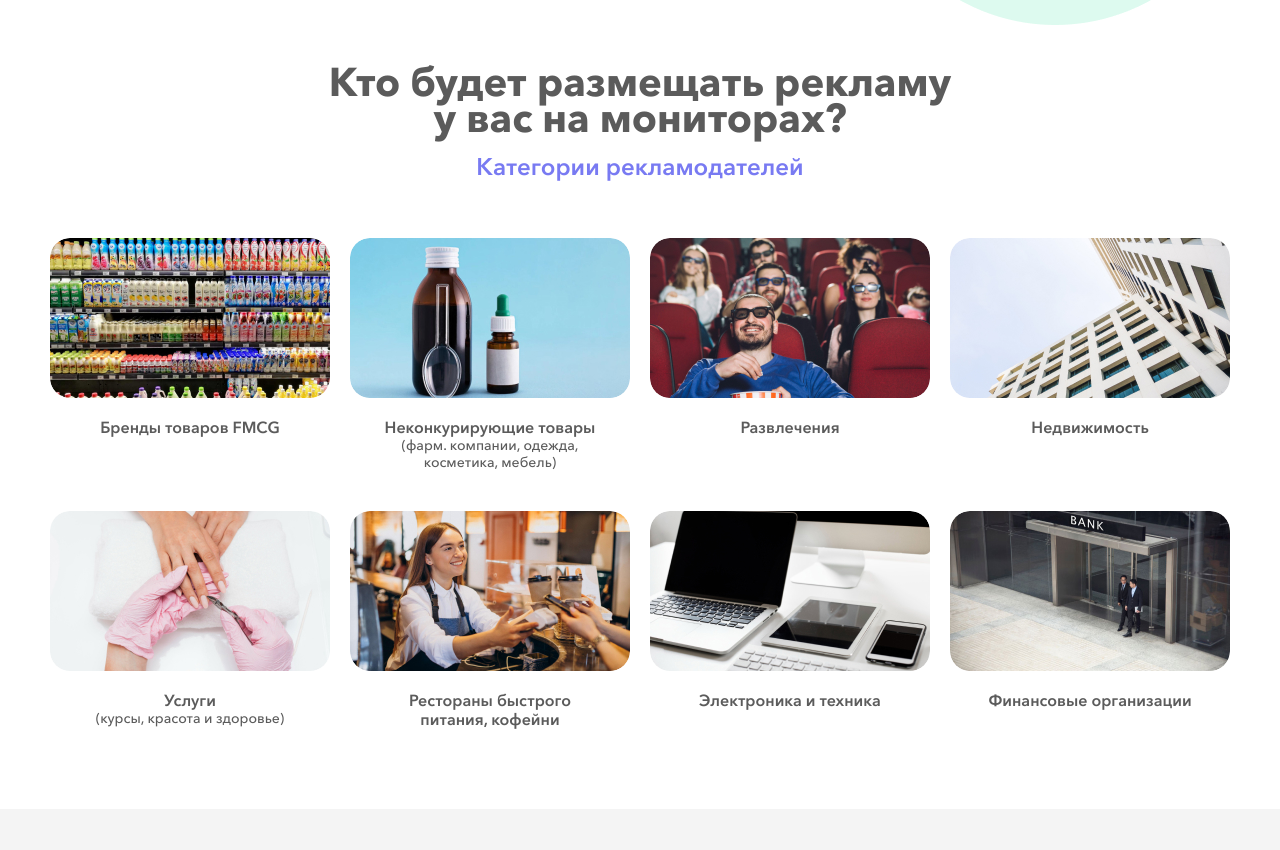
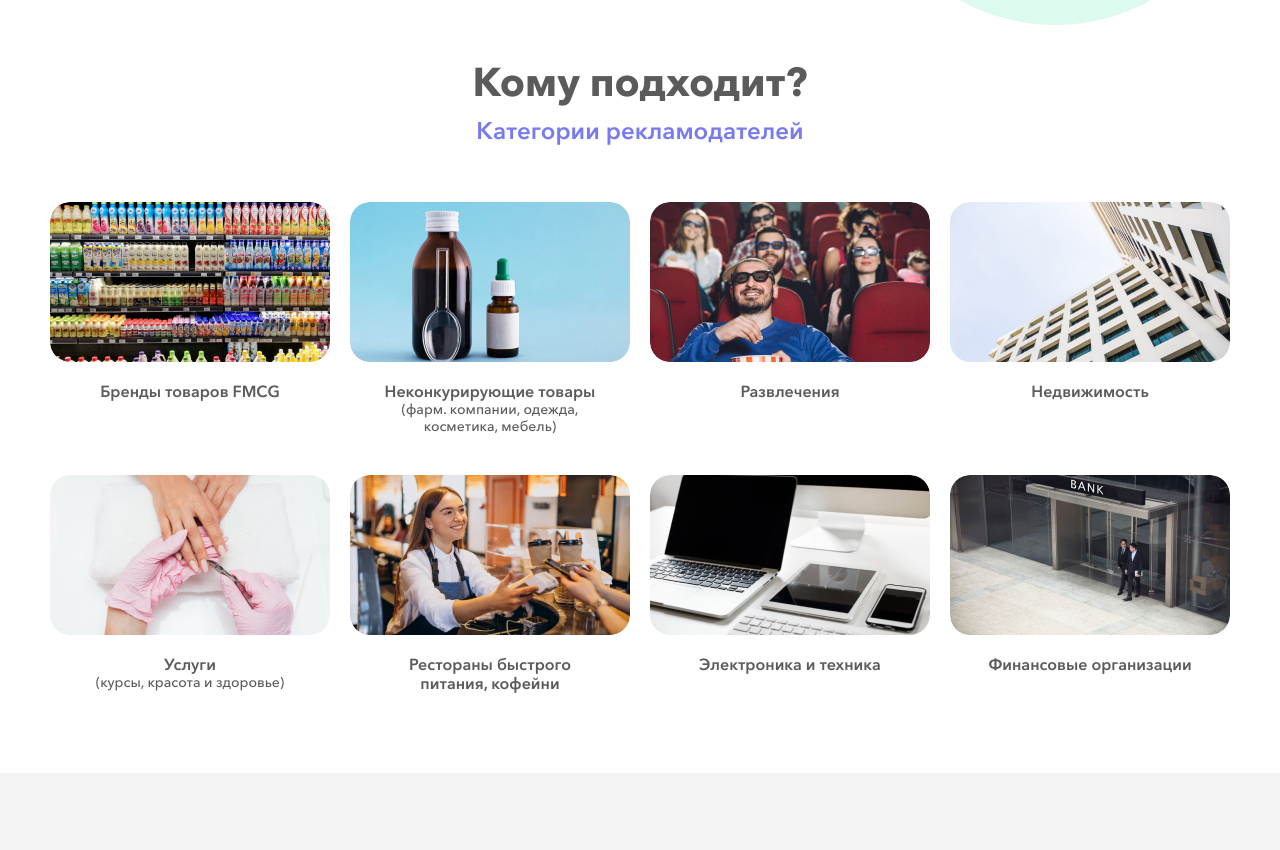
Before and after one commit to isemilia/ADMO, a website: page app/advertisers.html in a window 1280 px wide. Shown: the part 2352-3202 px from the top of the page. Drawn offline with nearby package versions, Linux system fonts and the light colour scheme.

Commit message:
Change title

```diff
--- a/app/advertisers.html
+++ b/app/advertisers.html
@@ -200,7 +200,7 @@
 
     <section class="types">
         <div class="container">
-            <h2 class="title title--center types-title">Кто будет размещать рекламу у вас на мониторах?</h2>
+            <h2 class="title title--center types-title">Кому подходит?</h2>
             <div class="subtitle types-subtitle">Категории рекламодателей</div>
 
             <div class="types-grid">
```
